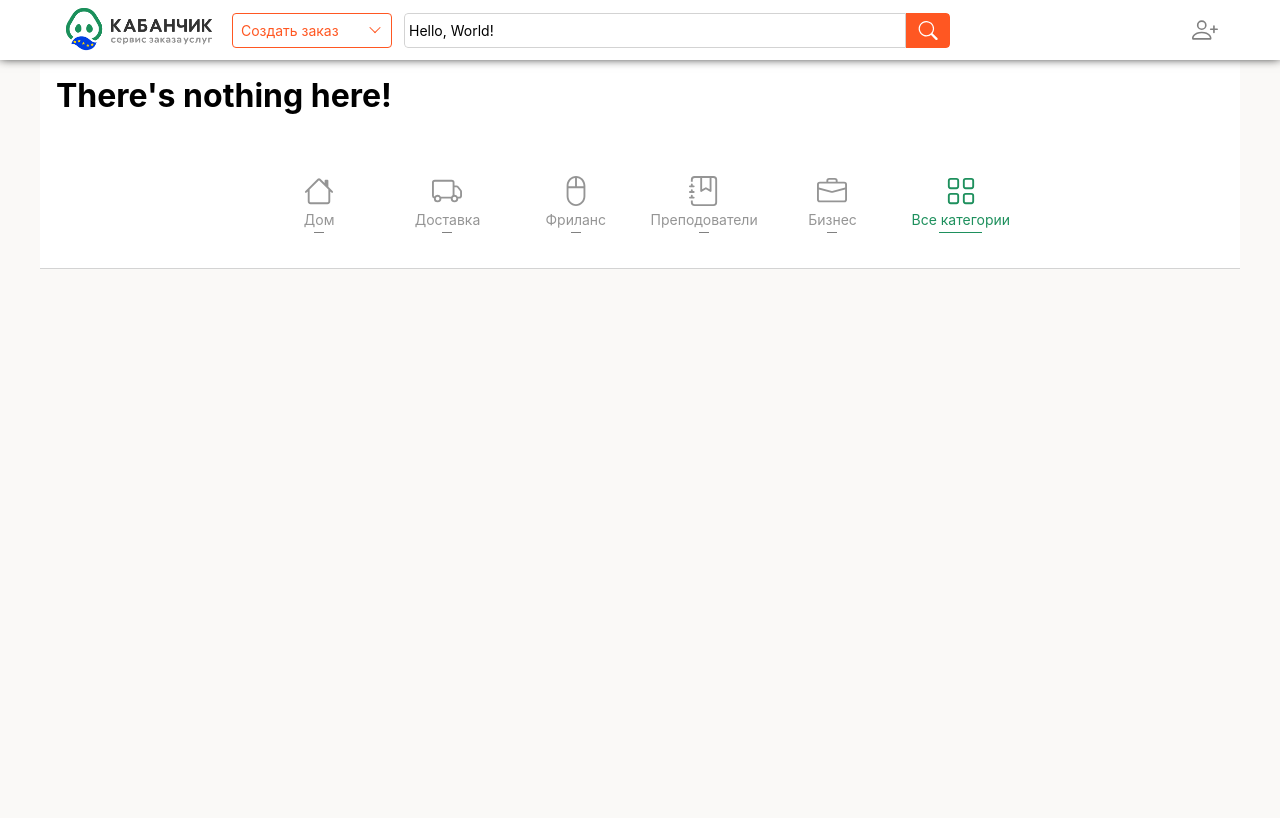
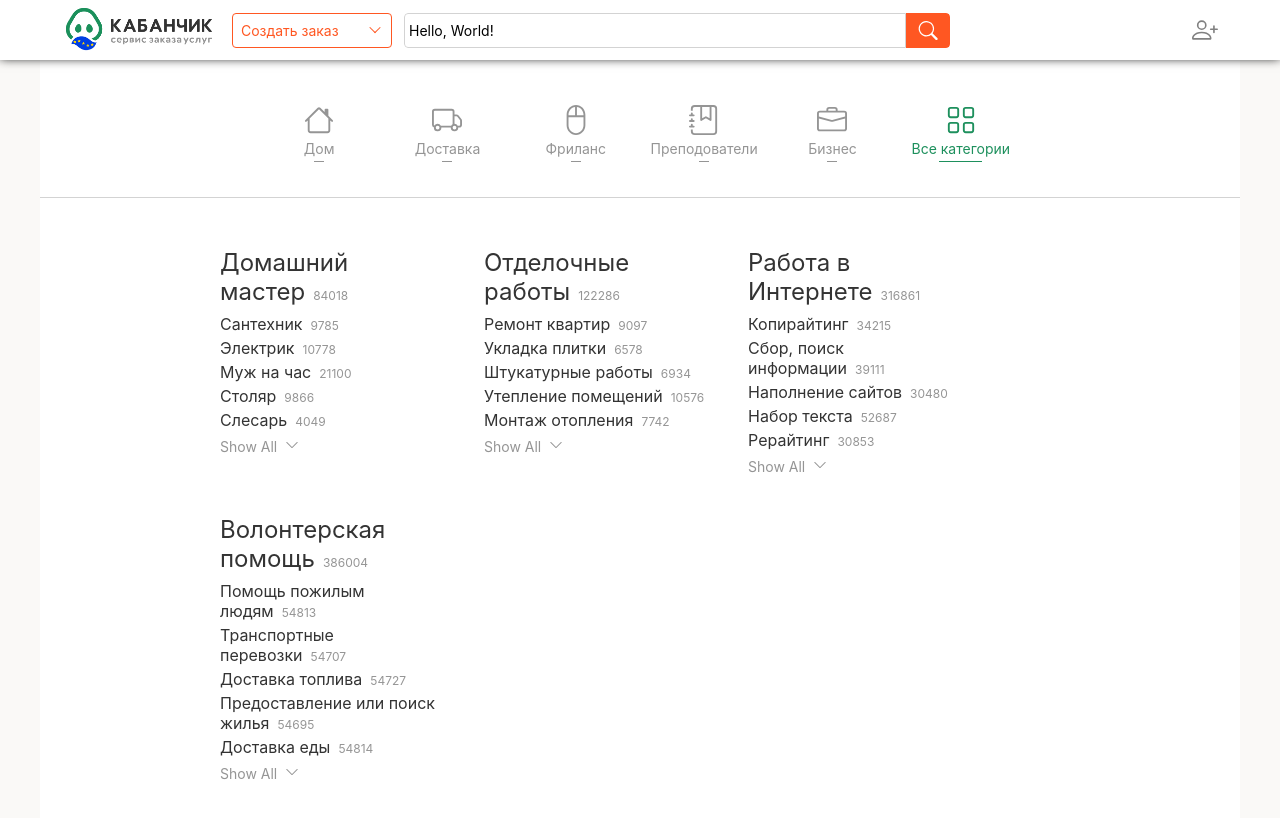
Before and after one commit to VakotUA/mvp, a React (Create React App) app: page /mvp/all-categories in a window 1280 px wide. Shown: the top 818 px of the page. Built offline with nearby package versions, Linux system fonts and the light colour scheme.

Commit message:
categories list

```diff
--- a/src/App.js
+++ b/src/App.js
@@ -49,17 +49,19 @@ function App() {
         <Route
           path="*"
           element={
-            <main style={{ padding: '1rem' }}>
-              <h1>There's nothing here!</h1>
-            </main>
+            // <main style={{ padding: '1rem' }}>
+            //   <h1>There's nothing here!</h1>
+            // </main>
+            <></>
           }
         />
       </Routes>
 
       <Categories
-        categories={data.defaultCategories}
-        categoriesList={data.categories}
+        categories={data.categories}
+        // categoriesList={data.categories}
       />
+
       {/* <Help /> */}
       {/* <FAQ /> */}
       {/* <Reviews /> */}
--- a/src/components/categories/Categories.js
+++ b/src/components/categories/Categories.js
@@ -1,20 +1,40 @@
 import React from 'react'
-// import { Routes, Route } from 'react-router-dom'
+import { Routes, Route } from 'react-router-dom'
 import CategorySelect from './CategorySelect'
-// import CategoriesList from './CategoriesList'
+import CategoriesList from './CategoriesList'
 
-function Categories({ categories, categoriesList }) {
+function getAllCategories(categories) {
+  const result = []
+  categories.map(
+    (item) =>
+      item.list && item.list.map((item) => item.list && result.push(item))
+  )
+  return result
+}
+
+function Categories({ categories }) {
+  const allCategoriesList = getAllCategories(categories)
+
   return (
-    <section>
+    <>
       <CategorySelect categories={categories} />
-      {/* <Routes>
-        <Route to={categories[0].link} element={<CategoriesList />} />
-      </Routes> */}
+      <Routes>
+        {categories.map((item) => (
+          <Route
+            key={item.id}
+            path={item.link}
+            element={<CategoriesList list={item.list} />}
+          />
+        ))}
+        <Route path="*" element={<CategoriesList list={allCategoriesList} />} />
+        <Route
+          path="/mvp/all-categories"
+          element={<CategoriesList list={allCategoriesList} />}
+        />
+      </Routes>
 
-      {/* TODO: Сделать вывод сохранённых категорий и прочего с
-      ними связанного, по типу ссылки на страницу с заказами */}
-      {/* <CategoriesList categories={categoriesList} /> */}
-    </section>
+      {/* TODO: Строка поиска */}
+    </>
   )
 }
 
--- a/src/components/categories/Categories.module.css
+++ b/src/components/categories/Categories.module.css
@@ -1,11 +1,13 @@
-.categories {
+/* ===SELECT=== */
+
+.categorySelect {
   width: 100%;
   padding: 40px 0;
 
   border-bottom: 1px solid lightgrey;
 }
 
-.categories > ul {
+.categorySelect > ul {
   width: 750px;
   margin: 0 auto;
 
@@ -17,7 +19,7 @@
   list-style-type: none;
 }
 
-.categories > ul > li {
+.categorySelect > ul > li {
   width: 30%;
 }
 
@@ -25,7 +27,7 @@
   width: 100%;
   height: 100%;
 
-  color: #959595;
+  color: var(--color-lightgray);
   text-decoration: none;
 
   display: flex;
@@ -46,7 +48,7 @@
   position: absolute;
   bottom: -5px;
 
-  background-color: gray;
+  background-color: var(--color-lightgray);
   transition: width 0.3s ease-in-out;
 }
 
@@ -62,11 +64,11 @@
 
 .category:hover,
 .category.active {
-  color: #1e905d;
+  color: var(--color-hover-effect-primary);
 }
 .category.active::after,
 .category:hover:after {
-  background-color: #1e905d;
+  background-color: var(--color-hover-effect-primary);
 }
 .category.active:after {
   width: 40%;
@@ -76,7 +78,7 @@
 }
 
 @media screen and (max-width: 800px) {
-  .categories > ul {
+  .categorySelect > ul {
     width: 100%;
     max-width: 600px;
 
@@ -84,3 +86,83 @@
     flex-wrap: wrap;
   }
 }
+
+/* ===LIST=== */
+
+.categoriesList {
+  width: 100%;
+  padding: 30px 160px;
+}
+
+.categoriesList a {
+  color: var(--color-gray);
+  text-decoration: none;
+  transition: color 0.3s ease-in-out;
+}
+.categoriesList ul {
+  list-style-type: none;
+}
+.categoriesList small {
+  font-size: 12px;
+  color: var(--color-lightgray);
+  margin-left: 0.5rem;
+}
+
+.topList {
+  width: 100%;
+  display: flex;
+  flex-wrap: wrap;
+}
+
+.topList > li {
+  width: 30%;
+  padding: 20px;
+}
+
+.title {
+  font-size: 24px;
+  margin-bottom: 0.5rem;
+}
+
+.topList ul {
+  display: flex;
+  flex-direction: column;
+  gap: 0.25rem;
+}
+
+.categoriesList a:hover {
+  color: var(--color-hover-effect-primary);
+  text-decoration: underline;
+}
+
+.categoriesList .btn {
+  display: flex;
+  align-items: flex-end;
+  margin-top: 0.5rem;
+  gap: 0.5rem;
+  font-size: 14px;
+  color: var(--color-lightgray);
+  cursor: pointer;
+}
+
+.categoriesList .btn:hover {
+  text-decoration: underline;
+}
+
+@media screen and (max-width: 1200px) {
+  .categoriesList {
+    padding: 20px 30px;
+  }
+  .topList > li {
+    width: 50%;
+  }
+}
+
+@media screen and (max-width: 680px) {
+  .categoriesList {
+    padding: 50px;
+  }
+  .topList > li {
+    width: 100%;
+  }
+}
--- a/src/components/categories/CategoriesList.js
+++ b/src/components/categories/CategoriesList.js
@@ -1,26 +1,19 @@
-import { Link } from 'react-router-dom'
+import React from 'react'
+import List from './List'
+import styles from './Categories.module.css'
 
-function getTotalCount(list) {
-  let count = 0
-
-  list.map((item) => (count += item.count))
-
-  return count
-}
-
-function CategoriesList({ categories }) {
+function CategoriesList({ list }) {
   return (
-    <section>
-      <ul>
-        {categories.map((item) => (
-          <li>
-            <Link to={'/mvp/'}>
-              <span>{item.title}</span>
-              <small>{getTotalCount(item.list)}</small>
-            </Link>
-          </li>
-        ))}
-      </ul>
+    <section className={styles.categoriesList}>
+      {list && (
+        <ul className={styles.topList}>
+          {list.map((item, index) => (
+            <li key={index}>
+              <List category={item} />
+            </li>
+          ))}
+        </ul>
+      )}
     </section>
   )
 }
--- a/src/components/categories/CategorySelect.js
+++ b/src/components/categories/CategorySelect.js
@@ -8,7 +8,7 @@ function CategorySelect({ categories }) {
   const [selectedCategory, setSelectedCategory] = useState(null)
 
   return (
-    <section className={styles.categories}>
+    <section className={styles.categorySelect}>
       <ul>
         {categories.slice(0, 5).map((item) => (
           <li key={item.id}>
--- /dev/null
+++ b/src/components/categories/List.js
@@ -0,0 +1,46 @@
+import React, { useState } from 'react'
+import { Link } from 'react-router-dom'
+import { ChevronDown } from 'react-bootstrap-icons'
+import styles from './Categories.module.css'
+
+function getTotalCount(list) {
+  let count = 0
+  list.map((item) => (count += item.count))
+  return count
+}
+
+function List({ category }) {
+  const [isShowAll, setIsShowAll] = useState(false)
+
+  return (
+    <>
+      {/* TODO: <img src={category.img} alt="category_image" /> */}
+      <div className={styles.title}>
+        <Link to={'/mvp/'}>{category.title}</Link>
+        <small>{getTotalCount(category.list)}</small>
+      </div>
+      <ul className={styles.list}>
+        {category.list
+          .slice(0, isShowAll ? category.list.length : 5)
+          .map((item, index) => (
+            <li key={index}>
+              <div>
+                <Link to={'/mvp/'}>{item.title}</Link>
+                <small>{item.count}</small>
+              </div>
+            </li>
+          ))}
+      </ul>
+      {!isShowAll && (
+        <div className={styles.btn} onClick={() => setIsShowAll(true)}>
+          <p>Show All</p>
+          <span>
+            <ChevronDown />
+          </span>
+        </div>
+      )}
+    </>
+  )
+}
+
+export default List
--- a/src/data.js
+++ b/src/data.js
@@ -164,36 +164,194 @@ const data = {
     },
   ],
 
-  defaultCategories: [
+  categories: [
     {
       id: 0,
       lable: 'Дом',
       link: '/mvp/house',
       img: <Icons.House />,
+      list: [
+        {
+          title: 'Домашний мастер',
+          list: [
+            {
+              title: 'Сантехник',
+              count: 9785,
+            },
+            {
+              title: 'Электрик',
+              count: 10778,
+            },
+            {
+              title: 'Муж на час',
+              count: 21100,
+            },
+            {
+              title: 'Столяр',
+              count: 9866,
+            },
+            {
+              title: 'Слесарь',
+              count: 4049,
+            },
+            {
+              title: 'Установка бытовой техники',
+              count: 11662,
+            },
+            {
+              title: 'Другие услуги мастера',
+              count: 16778,
+            },
+          ],
+        },
+        {
+          title: 'Отделочные работы',
+          list: [
+            {
+              title: 'Ремонт квартир',
+              count: 9097,
+            },
+            {
+              title: 'Укладка плитки',
+              count: 6578,
+            },
+            {
+              title: 'Штукатурные работы',
+              count: 6934,
+            },
+            {
+              title: 'Утепление помещений',
+              count: 10576,
+            },
+            {
+              title: 'Монтаж отопления',
+              count: 7742,
+            },
+            {
+              title: 'Малярные работы',
+              count: 8692,
+            },
+            {
+              title: 'Поклейка обоев',
+              count: 7563,
+            },
+            {
+              title: 'Напольные работы',
+              count: 7366,
+            },
+            {
+              title: 'Установка и ремонт дверей',
+              count: 5224,
+            },
+            {
+              title: 'Полировка мрамора',
+              count: 1343,
+            },
+            {
+              title: 'Установка и ремонт окон',
+              count: 3691,
+            },
+            {
+              title: 'Демонтажные работы',
+              count: 10766,
+            },
+            {
+              title: 'Фасадные работы',
+              count: 4287,
+            },
+            {
+              title: 'Потолочные работы',
+              count: 6543,
+            },
+            {
+              title: 'Работа со стеклом',
+              count: 2723,
+            },
+            {
+              title: 'Звукоизоляция',
+              count: 5114,
+            },
+            {
+              title: 'Монтаж вагонки',
+              count: 6815,
+            },
+            {
+              title: 'Другие ремонтные работы',
+              count: 11232,
+            },
+          ],
+        },
+      ],
     },
     {
       id: 1,
       lable: 'Доставка',
       link: '/mvp/logistic',
       img: <Icons.Truck />,
+      list: [],
     },
     {
       id: 2,
       lable: 'Фриланс',
       link: '/mvp/freelance',
       img: <Icons.Mouse2 />,
+      list: [
+        {
+          title: 'Работа в Интернете',
+          list: [
+            {
+              title: 'Копирайтинг',
+              count: 34215,
+            },
+            {
+              title: 'Сбор, поиск информации',
+              count: 39111,
+            },
+            {
+              title: 'Наполнение сайтов',
+              count: 30480,
+            },
+            {
+              title: 'Набор текста',
+              count: 52687,
+            },
+            {
+              title: 'Рерайтинг',
+              count: 30853,
+            },
+            {
+              title: 'Ввод данных',
+              count: 40713,
+            },
+            {
+              title: 'Расшифровка интервью',
+              count: 27755,
+            },
+            {
+              title: 'Создание презентаций',
+              count: 20047,
+            },
+            {
+              title: 'Другая онлайн работа',
+              count: 41000,
+            },
+          ],
+        },
+      ],
     },
     {
       id: 3,
       lable: 'Преподователи',
       link: '/mvp/teacher',
       img: <Icons.JournalBookmark />,
+      list: [],
     },
     {
       id: 4,
       lable: 'Бизнес',
       link: '/mvp/business',
       img: <Icons.Briefcase />,
+      list: [],
     },
     {
       id: 5,
@@ -202,223 +360,41 @@ const data = {
       img: <Icons.Balloon />,
       list: [
         {
-          id: 0,
-          lable: '',
-          count: '',
-        },
-        {
-          id: 1,
-          lable: '',
-          count: '',
-        },
-        {
-          id: 2,
-          lable: '',
-          count: '',
-        },
-        {
-          id: 3,
-          lable: '',
-          count: '',
-        },
-      ],
-    },
-  ],
-
-  categories: [
-    {
-      id: 0,
           title: 'Волонтерская помощь',
-      // count: '386004',
           list: [
             {
               title: 'Помощь пожилым людям',
-          count: '54813',
+              count: 54813,
             },
             {
               title: 'Транспортные перевозки',
-          count: '54707',
+              count: 54707,
             },
             {
               title: 'Доставка топлива',
-          count: '54727',
+              count: 54727,
             },
             {
               title: 'Предоставление или поиск жилья',
-          count: '54695',
+              count: 54695,
             },
             {
               title: 'Доставка еды',
-          count: '54814',
+              count: 54814,
             },
             {
               title: 'Доставка медикаментов',
-          count: '54828',
+              count: 54828,
             },
             {
               title: 'Психологическая помощь',
-          count: '2646',
+              count: 2646,
             },
             {
               title: 'Помощь животным',
-          count: '54774',
+              count: 54774,
             },
           ],
-    },
-    {
-      id: 1,
-      title: 'Домашний мастер',
-      // count: '84018',
-      list: [
-        {
-          title: 'Сантехник',
-          count: '9785',
-        },
-        {
-          title: 'Электрик',
-          count: '10778',
-        },
-        {
-          title: 'Муж на час',
-          count: '21100',
-        },
-        {
-          title: 'Столяр',
-          count: '9866',
-        },
-        {
-          title: 'Слесарь',
-          count: '4049',
-        },
-        {
-          title: 'Установка бытовой техники',
-          count: '11662',
-        },
-        {
-          title: 'Другие услуги мастера',
-          count: '16778',
-        },
-      ],
-    },
-    {
-      id: 2,
-      title: 'Отделочные работы',
-      // count: '137884',
-      list: [
-        {
-          title: 'Ремонт квартир',
-          count: '9097',
-        },
-        {
-          title: 'Укладка плитки',
-          count: '6578',
-        },
-        {
-          title: 'Штукатурные работы',
-          count: '6934',
-        },
-        {
-          title: 'Утепление помещений',
-          count: '10576',
-        },
-        {
-          title: 'Монтаж отопления',
-          count: '7742',
-        },
-        {
-          title: 'Малярные работы',
-          count: '8692',
-        },
-        {
-          title: 'Поклейка обоев',
-          count: '7563',
-        },
-        {
-          title: 'Напольные работы',
-          count: '7366',
-        },
-        {
-          title: 'Установка и ремонт дверей',
-          count: '5224',
-        },
-        {
-          title: 'Полировка мрамора',
-          count: '1343',
-        },
-        {
-          title: 'Установка и ремонт окон',
-          count: '3691',
-        },
-        {
-          title: 'Демонтажные работы',
-          count: '10766',
-        },
-        {
-          title: 'Фасадные работы',
-          count: '4287',
-        },
-        {
-          title: 'Потолочные работы',
-          count: '6543',
-        },
-        {
-          title: 'Работа со стеклом',
-          count: '2723',
-        },
-        {
-          title: 'Звукоизоляция',
-          count: '5114',
-        },
-        {
-          title: 'Монтаж вагонки',
-          count: '6815',
-        },
-        {
-          title: 'Другие ремонтные работы',
-          count: '11232',
-        },
-      ],
-    },
-    {
-      id: 3,
-      title: 'Работа в Интернете',
-      // count: '386004',
-      list: [
-        {
-          title: 'Копирайтинг',
-          count: '34215',
-        },
-        {
-          title: 'Сбор, поиск информации',
-          count: '39111',
-        },
-        {
-          title: 'Наполнение сайтов',
-          count: '30480',
-        },
-        {
-          title: 'Набор текста',
-          count: '52687',
-        },
-        {
-          title: 'Рерайтинг',
-          count: '30853',
-        },
-        {
-          title: 'Ввод данных',
-          count: '40713',
-        },
-        {
-          title: 'Расшифровка интервью',
-          count: '27755',
-        },
-        {
-          title: 'Создание презентаций',
-          count: '20047',
-        },
-        {
-          title: 'Другая онлайн работа',
-          count: '41000',
         },
       ],
     },
--- a/src/index.css
+++ b/src/index.css
@@ -1,3 +1,15 @@
+:root {
+  --color-bg-primary: #fff;
+  --color-bg-secondary: #faf9f7;
+
+  --color-button-primary: #ff5722;
+
+  --color-hover-effect-primary: #1e905d;
+
+  --color-lightgray: #959595;
+  --color-gray: #333333;
+}
+
 * {
   margin: 0;
   padding: 0;
@@ -12,9 +24,9 @@
 }
 
 body {
-  background: #faf9f7;
+  background: var(--color-bg-secondary);
 }
 
 section {
-  background-color: white;
+  background-color: var(--color-bg-primary);
 }
```
Also changed, not shown: src/components/header/Header.js (+2 -11 lines), src/components/header/Header.module.css (+15 -15 lines), src/components/login/Login.module.css (+16 -15 lines), src/components/main/Main.module.css (+9 -9 lines). Lines whose indentation alone changed are shown as unchanged.
